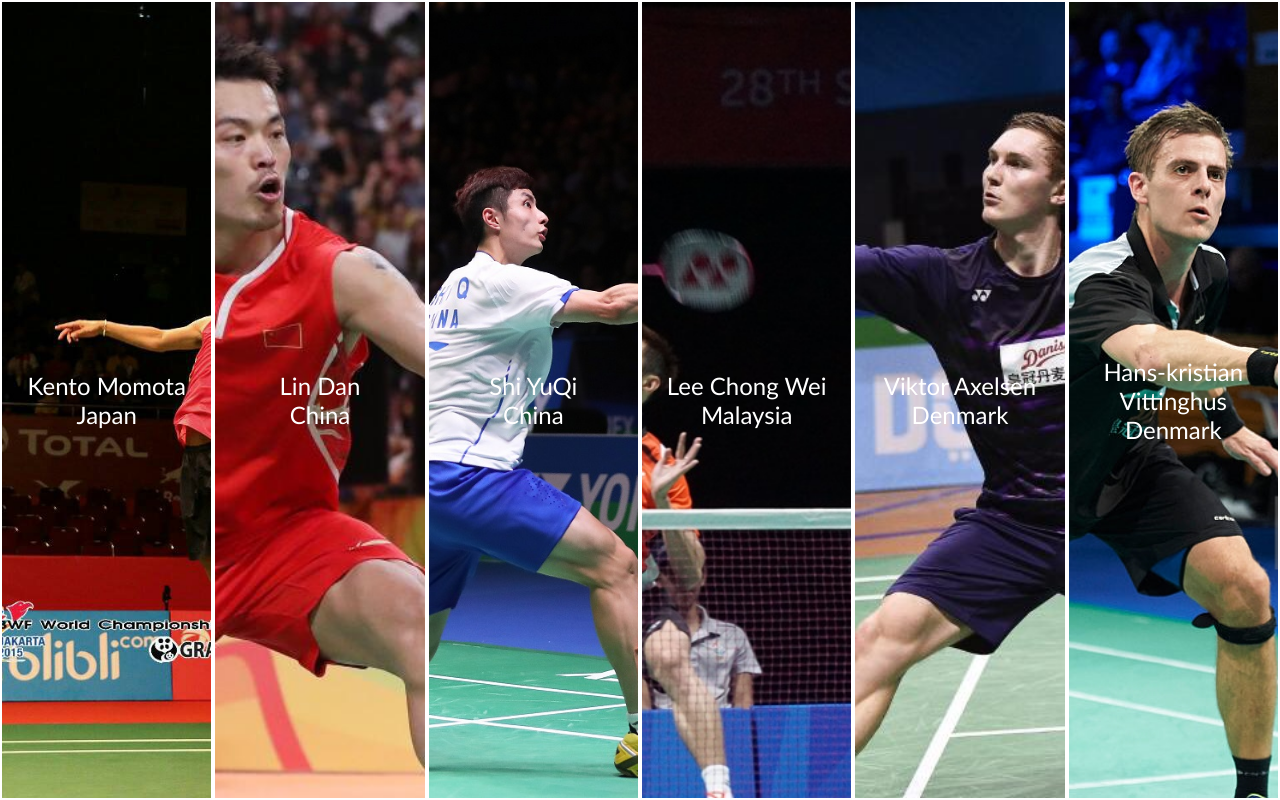
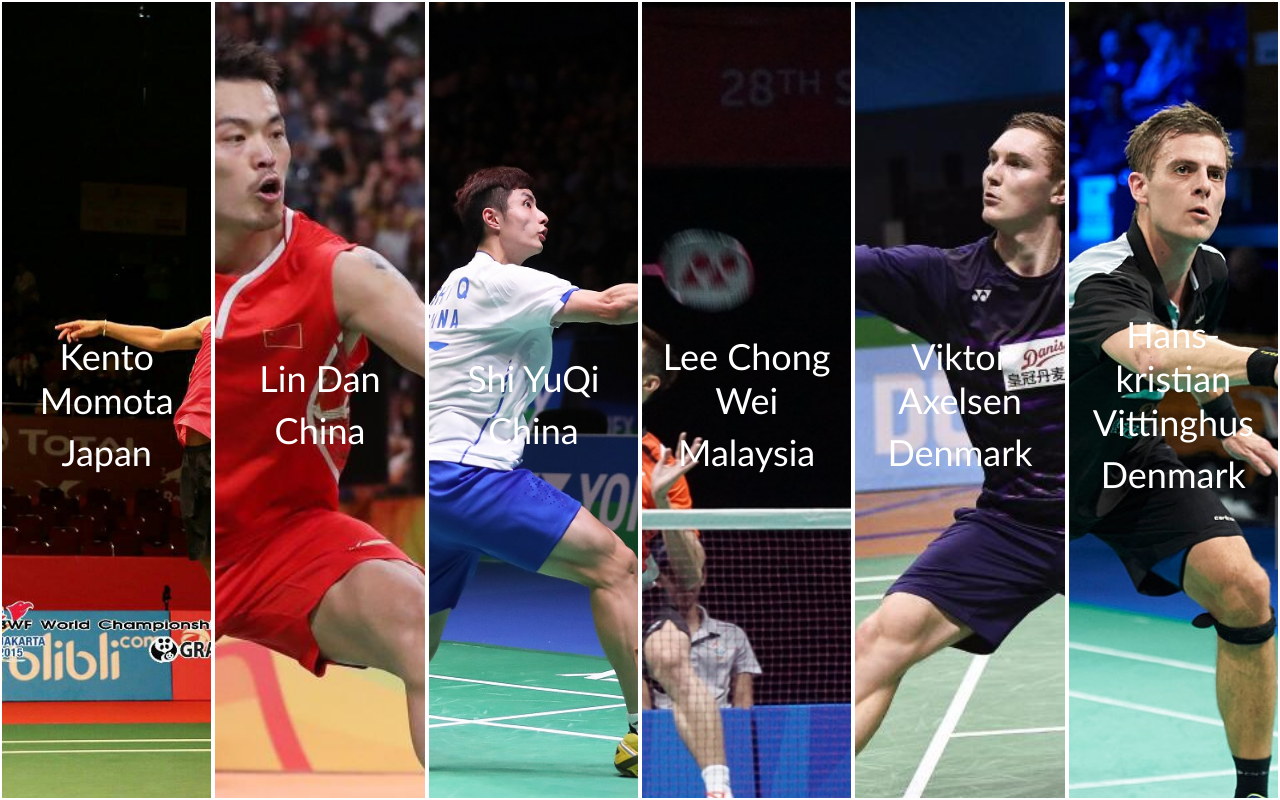
Before and after one commit to jma26/JavaScript30, a plain HTML site: page Flex Panels/index.html in a window 1280 px wide. Drawn offline with Linux system fonts and the light colour scheme.

Commit message:
Update font size for panel class and add margin top

```diff
--- a/Flex Panels/styles.css
+++ b/Flex Panels/styles.css
@@ -20,6 +20,11 @@
     justify-content: center;
     text-align: center;
     width: 100%;
+}
+
+.panel > * {
+    margin-top: 8px;
+    font-size: 1.5em;
 }
 
 .panel1 {
```
